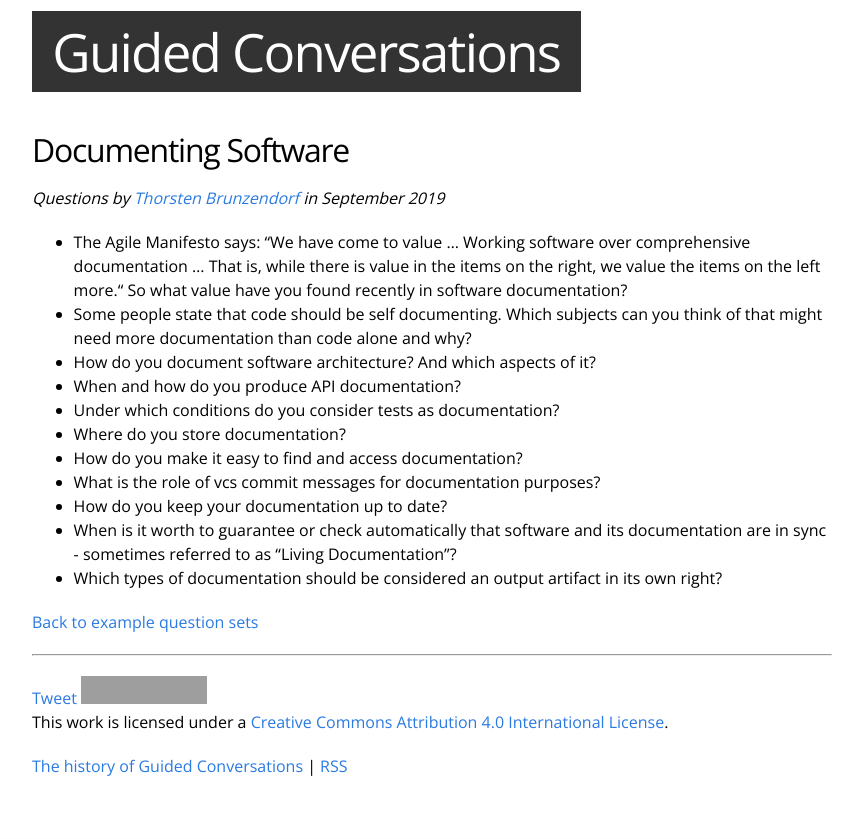
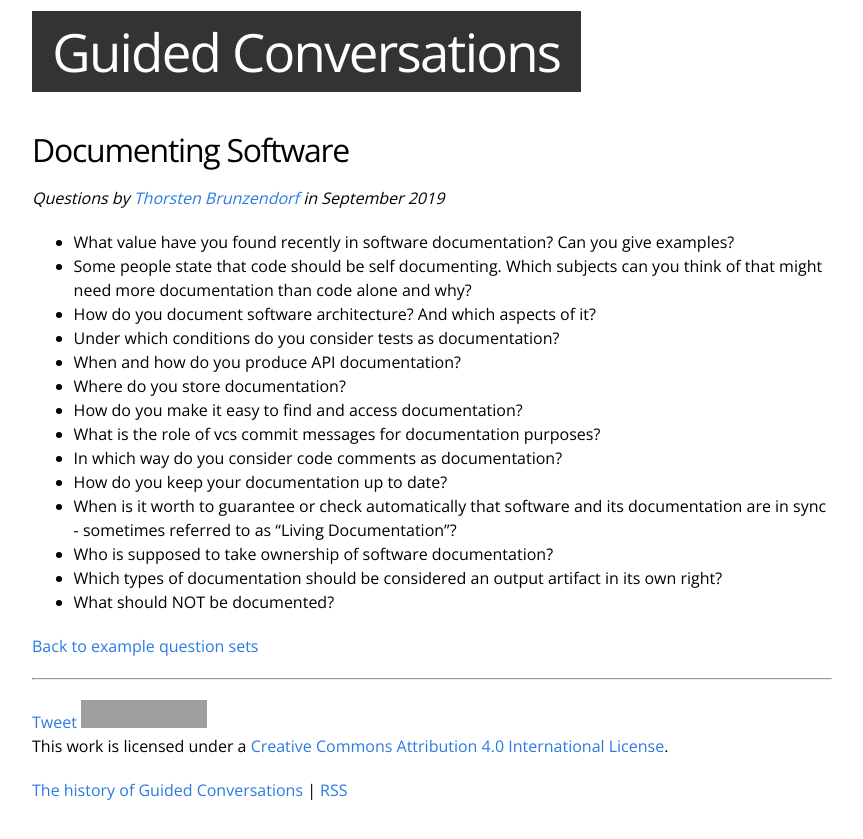
Before and after one commit to codecraftuk/www.guidedconversations.org, a Jekyll site: the page built from _posts/2021-04-26-documenting-software.md, in a window 1280 px wide. Shown: the top 839 px of the page, without its empty margins (208-1071 px from the left). Built offline with Jekyll 4.4.1, drawn with Linux system fonts in a browser that asks for light colours; comment, search, counter and statistics services are not loaded; grey boxes are pictures that could not be loaded.

Commit message:
update to Thorsten's Documenting software set

```diff
--- a/_posts/2021-04-26-documenting-software.md
+++ b/_posts/2021-04-26-documenting-software.md
@@ -8,14 +8,18 @@ categories: questions
 
 _Questions by <a href="https://twitter.com/thbrunzendorf">Thorsten Brunzendorf</a> in September 2019_
 
-* The Agile Manifesto says: "We have come to value ... Working software over comprehensive documentation … That is, while there is value in the items on the right, we value the items on the left more.“ So what value have you found recently in software documentation?
+
+* What value have you found recently in software documentation? Can you give examples?
 * Some people state that code should be self documenting. Which subjects can you think of that might need more documentation than code alone and why?
 * How do you document software architecture? And which aspects of it?
+* Under which conditions do you consider tests as documentation?
 * When and how do you produce API documentation?
-* Under which conditions do you consider tests as documentation?
 * Where do you store documentation?
 * How do you make it easy to find and access documentation?
 * What is the role of vcs commit messages for documentation purposes?
+* In which way do you consider code comments as documentation?
 * How do you keep your documentation up to date?
 * When is it worth to guarantee or check automatically that software and its documentation are in sync - sometimes referred to as "Living Documentation"?
+* Who is supposed to take ownership of software documentation?
 * Which types of documentation should be considered an output artifact in its own right?
+* What should NOT be documented?
```
